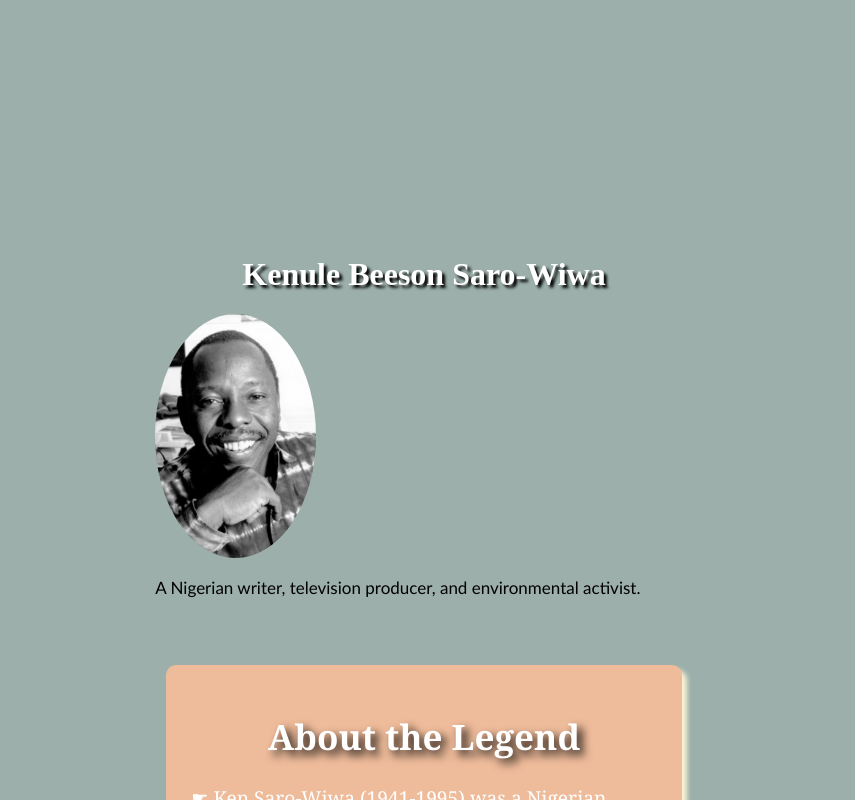
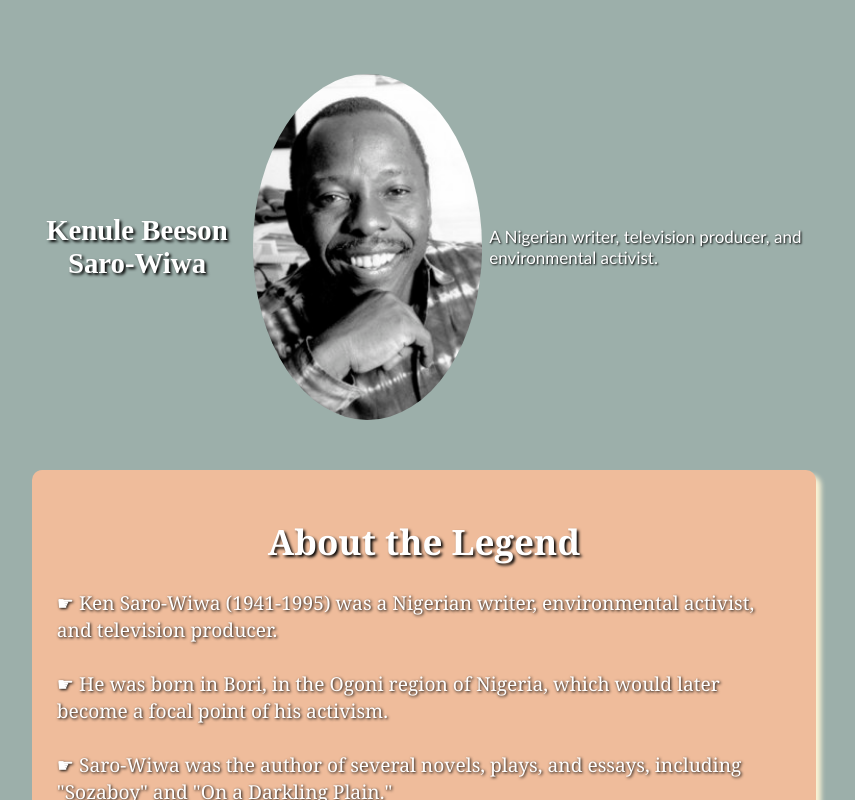
Before and after one commit to Osilamah1798/tributePage, a plain HTML site: page index.html in a window 1280 px wide. Shown: the top 800 px of the page, without its empty margins (216-1071 px from the left). Drawn offline with Linux system fonts and the light colour scheme.

Commit message:
Fix: Made changes to texts on the page

```diff
--- a/index.html
+++ b/index.html
@@ -12,32 +12,39 @@
 <body>
 	<main id="trib">
 
-		<!-- Title of the page -->
+		<div class="header">
+
 			<h1 id="title">
 				Kenule Beeson Saro-Wiwa
 			</h1>
-
 			<div id="img-ctn">
 
-			<!--Image of the Tribute Person-->
+
 				<img src="img/Ken_Saro-Wiwa.jpg"
 					id="image"
 					alt="Image of Ken Saro Wiwa">
 
 			</div>
+
 			<div>
 				<p id="caption">
 					A Nigerian writer, television producer, and environmental activist.
 				</p>
 			</div>
 
+		</div>
+
+
+
+
+
 		<div id="tribute-data">
 
-			<!--Bullet points-->
+
 			<h1 class="title-KSW">
 				About the Legend
 			</h1>
-			<p>
+			<p class="b-pts">
 				☛ Ken Saro-Wiwa (1941-1995) was a Nigerian writer, environmental activist, and television producer.<br><br>
 				☛ He was born in Bori, in the Ogoni region of Nigeria, which would later become a focal point of his activism.<br><br>
 				☛ Saro-Wiwa was the author of several novels, plays, and essays, including "Sozaboy" and "On a Darkling Plain."<br><br>
@@ -54,11 +61,14 @@
 
 		</div>
 		<br>
+		<p class="lline">
 			For more information,
 			check out
 			<a id="tribute-link" href="https://en.wikipedia.org/wiki/Ken_Saro-Wiwa">
 				<b>Ken Saro-Wiwa</b>
 			</a>on Wikipedia.
+		</p>
+
 	</main>
 </body>
 
--- a/style.css
+++ b/style.css
@@ -3,10 +3,16 @@
 
 		body {
 			background-color: #9CAFAA;
-			margin: 20%;
+			margin: 2.5%;
+			padding:2.5%;
             font-size: 0.625%;
             color: #ffffff;
 
+
+		}
+		main{
+
+			width: 90%;
 		}
         #trib{
             width: 70%;
@@ -14,12 +20,20 @@
             font-size: 0.7rem;
         }
 
+		.header{ display: flex;
+
+ 			 align-items: center;
+			 width: 100%;
+
+		}
 		/* Styling the Title and giving
 		shadow to the title */
 		#title {
 			text-align: center;
-			text-shadow: 3px 3px 3px black;
-			font-size: 2rem;
+			text-shadow: 2px 2px 3px black;
+			font-size: 1.8rem;
+			/* padding-top: 8%; */
+
 		}
 
 		/* Setting width and display
@@ -27,15 +41,18 @@
 		#img-ctn {
             text-align: center;
 			display: inline-block;
-			width: 30%;
+			width: 40%;
             margin: auto;
 		}
         #caption{
-            text-align: right;
+            text-align: left;
             display: inline-block;
             font-size: 17px;
+			margin: 20% auto;
 			font-family: Gill Sans;
-			color: black;
+			color: white;
+			padding: 2%;
+			text-shadow: 1px 1px 2px black;
         }
         #image{
             margin: auto;
@@ -63,13 +80,22 @@
 		h1.title-KSW {
 			font-size: 35px;
 			color: white;
+			text-shadow: 2px 2px 3px black;
 			text-align: center;
-			text-shadow: 5px 5px 10px black;
+
 		}
 
 		/* Styling the link provided at the end */
 		#tribute-link {
 
 			color: black;
-            font-size: 0.7rem;
+            font-size: 1rem;
 		}
+		.lline{
+			color: black;
+            font-size: 1rem;
+
+		}
+		.b-pts{
+			text-shadow: 1px 1px 3px black;
+		}
```
Lines whose indentation alone changed are shown as unchanged.
